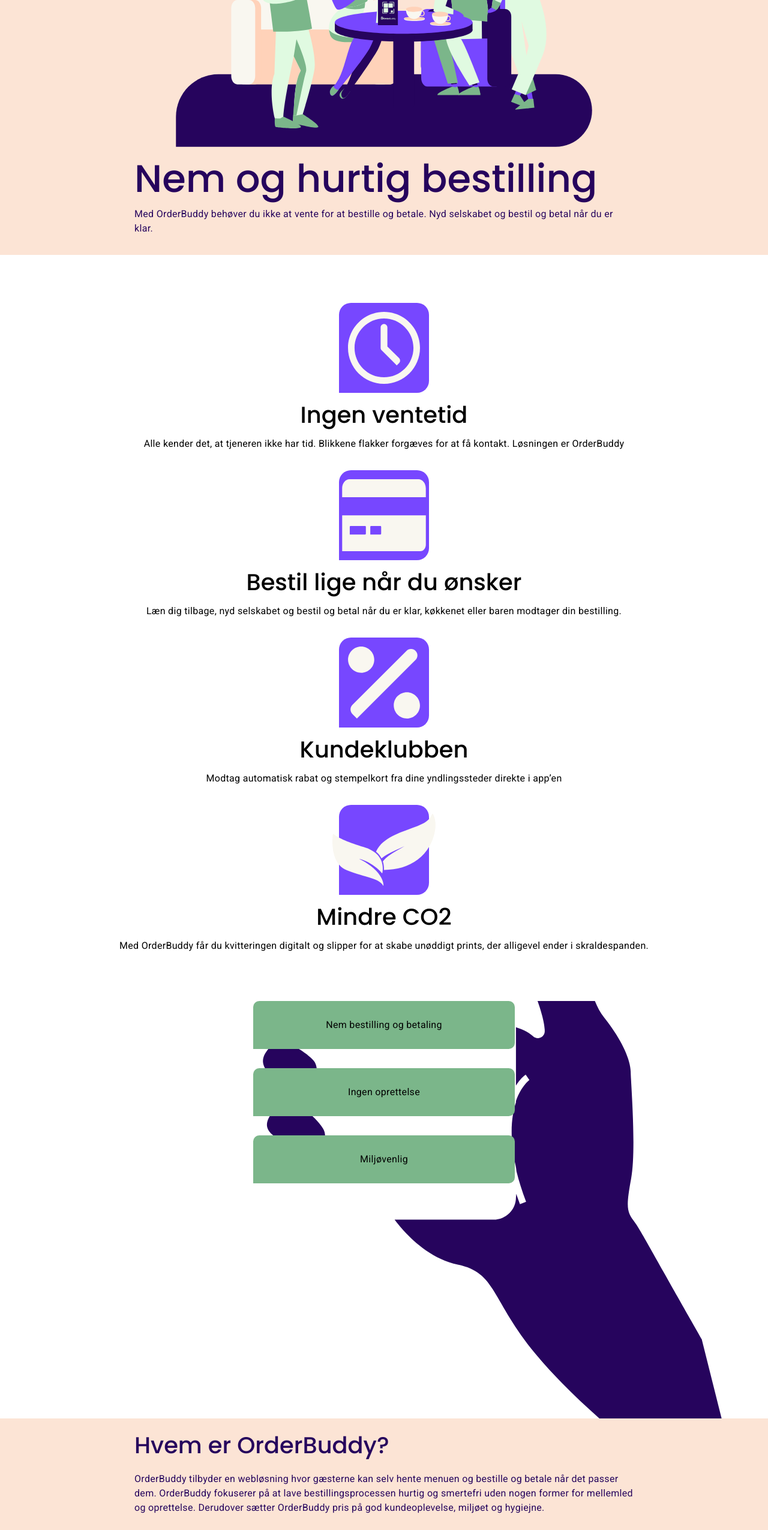
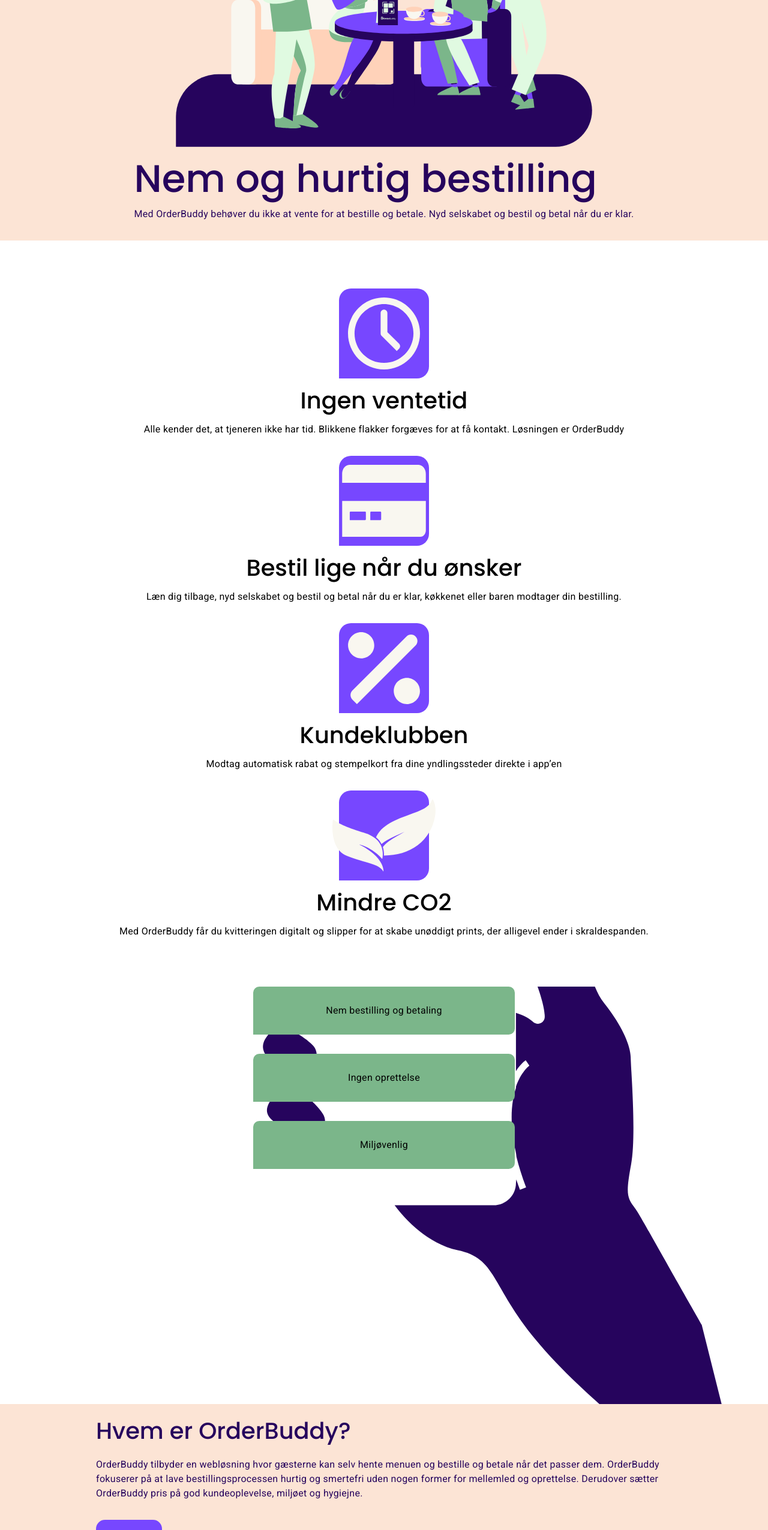
Before and after one commit to chri779r/OrderBuddy, a React (Vite) app: page / in a window 1280 px wide. Shown: the part 234-2785 px from the top of the page at 60% size. Built offline with nearby package versions, Linux system fonts and the light colour scheme.

Commit message:
minor minor changes

```diff
--- a/src/components/Modules/cards/cards.scss
+++ b/src/components/Modules/cards/cards.scss
@@ -7,7 +7,7 @@
         display: flex;
         flex-wrap: wrap;
         align-items: center;
-        max-width: 65%;
+        max-width: 75%;
         margin: 0 auto;
         padding: 1rem 0;
 
--- a/src/components/Modules/heros2/hero.scss
+++ b/src/components/Modules/heros2/hero.scss
@@ -16,7 +16,7 @@
         flex-direction: column;
         text-align: center;
         text-align: left;
-        max-width: 65%;
+        max-width: 75%;
         margin: 0 auto;
         color: var(--indigo);
     }
```
